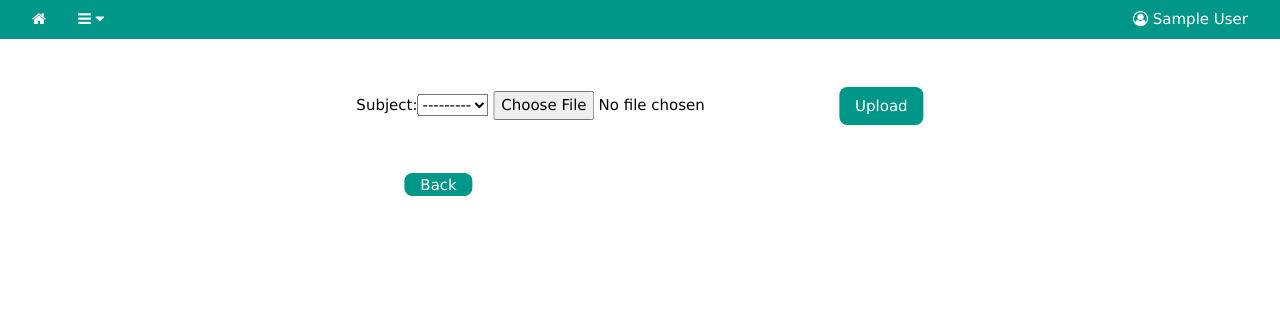
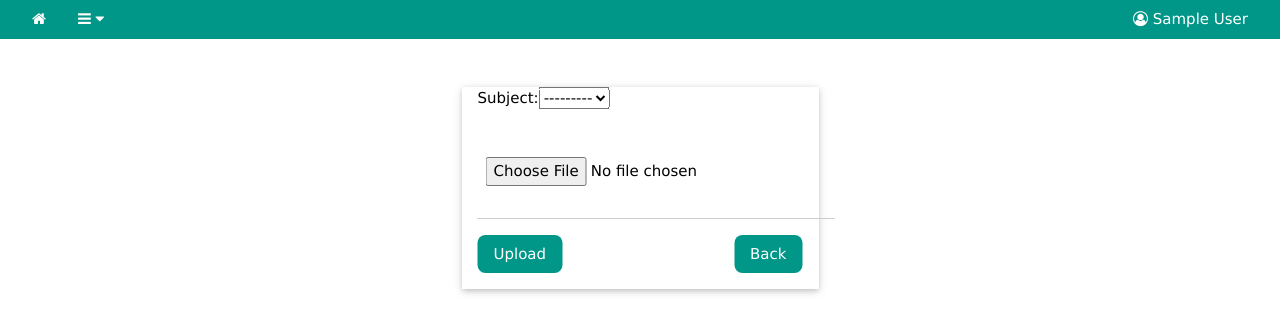
Before and after one commit to devanks/AttendanceMgmtAI, a Django app: page /check in a window 1280 px wide. Shown: the top 333 px of the page. Run offline with Django 3.2, Linux system fonts and the light colour scheme; the visitor is signed in with stand-in values (Sample User, id 1); data comes from the database, SQL or seed files in the repository; data that the repository does not hold is empty.

Commit message:
Style mods

```diff
--- a/Backend/FaceRecog/templates/simple_upload.html
+++ b/Backend/FaceRecog/templates/simple_upload.html
@@ -10,15 +10,20 @@
 			{% endfor %}
 		</ul>
 	{% else %}
+	<div class="w3-card">
 	  <form method="post" enctype="multipart/form-data" action="{% url 'test_home' %}">{% csrf_token %}
-		{{ form }}
-		<input type="file" name="image">
-		<button class="w3-panel w3-margin-left w3-mobile w3-btn w3-teal w3-round-large w3-padding " type="submit">Upload</button>
+		<div class="w3-margin"> {{ form }} </div>
+		<input class="w3-input w3-margin-left w3-padding-32" type="file" name="image">
+		<button class="w3-panel w3-margin-left  w3-mobile w3-btn w3-teal w3-round-large w3-padding " type="submit">Upload</button>
+		<a class="w3-panel w3-margin-left w3-mobile w3-btn w3-teal w3-round-large w3-padding w3-right w3-margin-right  " href="{% url 'home' %}">Back</a>
 	  </form>
+
 
 	{% endif %}
 
-	<div class="w3-panel w3-mobile w3-margin-left">
-	<a class="w3-panel w3-margin-left w3-mobile w3-btn w3-teal w3-round-large  " href="{% url 'teacher_portal' %}">Back</a>
 
+	<!-- <div class="w3-panel w3-mobile w3-margin-left"> -->
+
+	<!-- <a class="w3-panel w3-margin-left w3-mobile w3-btn w3-teal w3-round-large w3-padding  " href="{% url 'home' %}">Back</a> -->
+	</div>
 {% endblock %}
```
Also changed, not shown: Backend/FaceRecog/templates/studentsList.html (+5 -3 lines).
